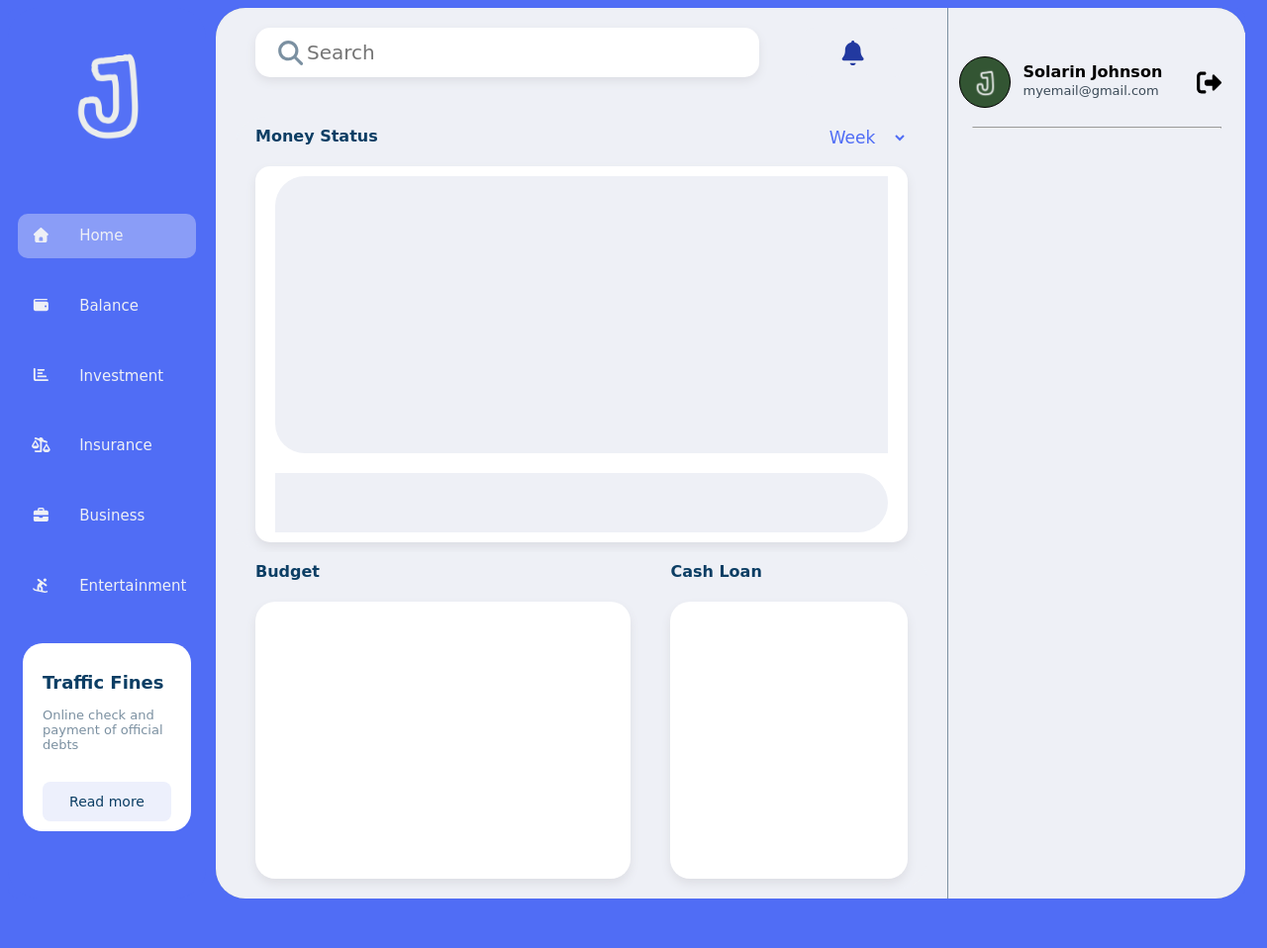
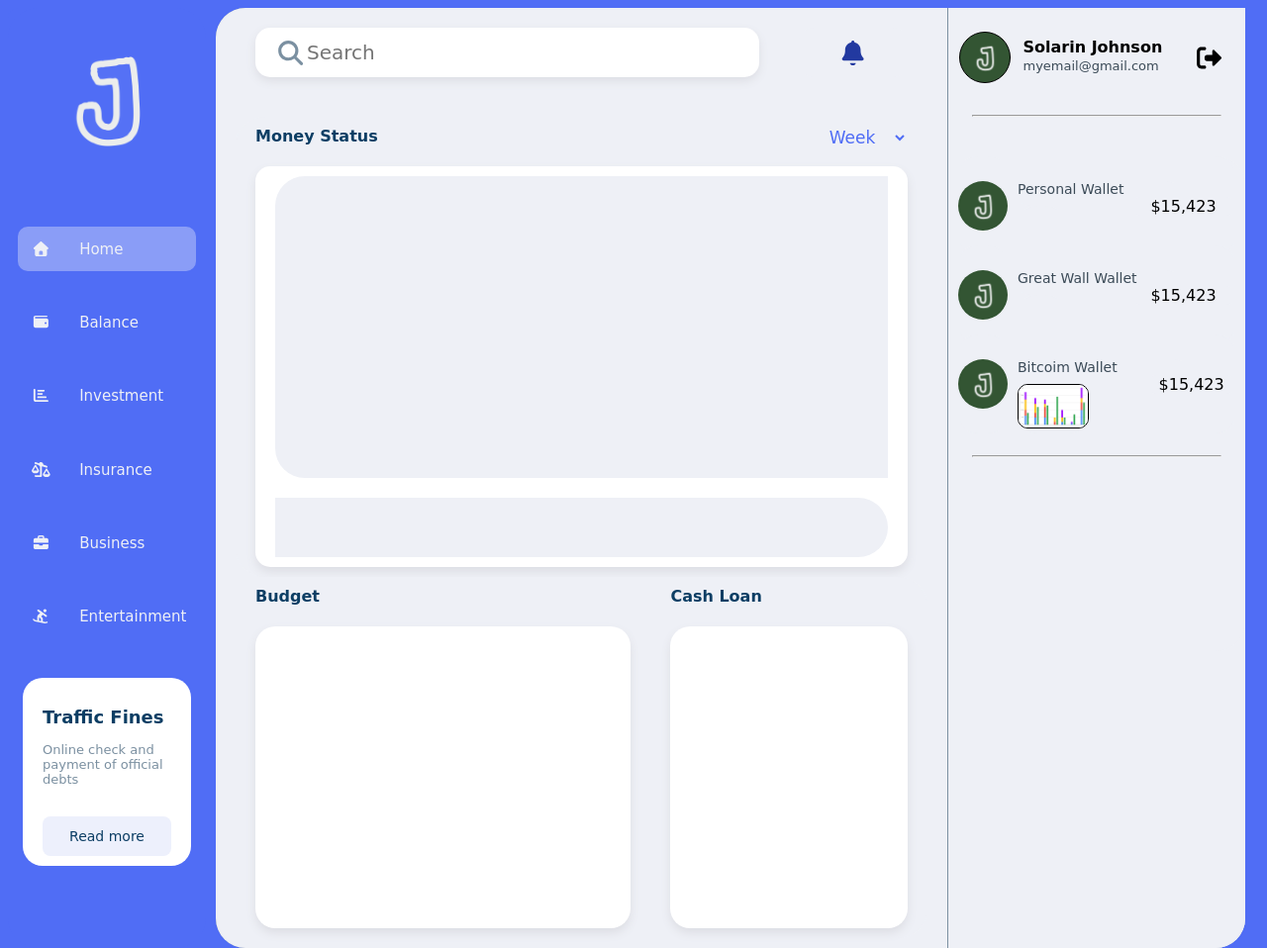
Before and after one commit to Solarin-Johnson/Financial-Dashboard, a plain HTML site: page index.html in a window 1280 px wide. Shown: the whole page at 99% size. Before the commit the page ends 916 px from the top, so only its background shows below. Drawn offline with Linux system fonts and the light colour scheme.

Commit message:
some more touches

```diff
--- a/index.html
+++ b/index.html
@@ -112,11 +112,41 @@
                 <hr>
                 <div id="bank_cards">
                     <div id="wallets">
-                        <div class="wallets"></div>
-                        <div class="wallets"></div>
-                        <div class="wallets"></div>
+                        <div class="wallets">
+                            <div id="dollar">
+                                <img src="logo.png" width="50px" alt="">
+                            </div>
+                            <div id="wallet_name">Personal Wallet</div>
+                            <div id="wallet_amount">$15,423</div>
+                            <div id="wallet_card">
+                                <!-- <img src="chart.png" alt=""> -->
+                            </div>
+                        </div>
+                        <div class="wallets">
+                            <div id="dollar">
+                                <img src="logo.png" width="50px" alt="">
+                            </div>
+                            <div id="wallet_name">Great Wall Wallet</div>
+                            <div id="wallet_amount">$15,423</div>
+                            <div id="wallet_card">
+                                <!-- <img src="chart.png" alt=""> -->
+                            </div>
+                        </div>
+                        <div class="wallets">
+                            <div id="dollar">
+                                <img src="logo.png" width="50px" alt="">
+                            </div>
+                            <div id="wallet_name">Bitcoim Wallet</div>
+                            <div id="wallet_amount">$15,423</div>
+                            <div id="wallet_card">
+                                <img src="chart.png" alt="">
+                            </div>
+                        </div>
                     </div>
-                    <div id="add_cards"></div>
+                    <hr>
+                    <div id="add_cards">
+
+                    </div>
                 </div>
                 <div id="premium"></div>
             </div>
--- a/main.css
+++ b/main.css
@@ -257,17 +257,14 @@ body {
 }
 
 /* Profile */
-
 #profile {
     display: grid;
-    grid-template-rows: 1fr 3fr 2fr;
+    grid-template-rows: 1fr 50px 5fr 3fr;
     grid-template-columns: 1fr;
-    align-items: center;
+    grid-gap: 0px;
 }
 
-#profile div {
-    background-color: #EEF0F6;
-}
+
 
 
 
@@ -412,8 +409,82 @@ body {
 }
 
 hr {
-    margin-top: -500px;
-    width: 0px;
-    height: 250px;
-    transform: rotate(90deg);
+    width: 250px;
+    height: 0px;
+    display: grid;
+
 }
+
+#bank_cards {
+    display: grid;
+    grid-template-rows: 3fr 10px 2fr;
+    grid-template-columns: 1fr;
+}
+
+#wallets {
+    display: grid;
+    grid-template-columns: 280px;
+    grid-template-rows: repeat(3, 80px);
+    grid-gap: 10px;
+    justify-content: space-around;
+}
+
+
+#wallets div {
+    border-radius: 20px !important;
+}
+
+.wallets {
+    height: 100px;
+    display: grid;
+    grid-template-rows: 1fr 1fr;
+    grid-template-columns: 1fr 1fr 1fr 1fr 1fr;
+    justify-content: center;
+    font-family: cursive;
+    column-gap: 10px;
+}
+
+#dollar {
+    grid-column: 1/2;
+    grid-row: 1/3;
+    display: grid;
+    align-items: center;
+    justify-content: center;
+}
+
+#dollar img {
+    background-color: #353;
+    border-radius: 50% !important;
+}
+
+#wallet_name {
+    grid-column: 2/5;
+    grid-row: 1/1;
+    display: grid;
+    align-self: last baseline;
+    height: 25px;
+    justify-content: start;
+    font-size: 14px;
+    color: #3c4b58;
+}
+
+#wallet_amount {
+    grid-column: 2/4;
+    grid-row: 2/3;
+    display: grid;
+    text-align: left;
+    align-self: start;
+    grid-column: 4/6;
+    grid-row: 1/3;
+    display: grid;
+    grid-template-rows: 1fr;
+    grid-template-columns: auto;
+    align-self: center;
+    justify-content: center;
+}
+
+#wallet_card img {
+    width: 70px;
+    border: 1px solid #000;
+    border-radius: 10px !important;
+}
--- a/resposive.css
+++ b/resposive.css
@@ -40,3 +40,10 @@
     }
 
 }
+
+@media screen and (max-width: 500px) {
+    #body div {
+        margin: 0px 0px;
+    }
+
+}
```
